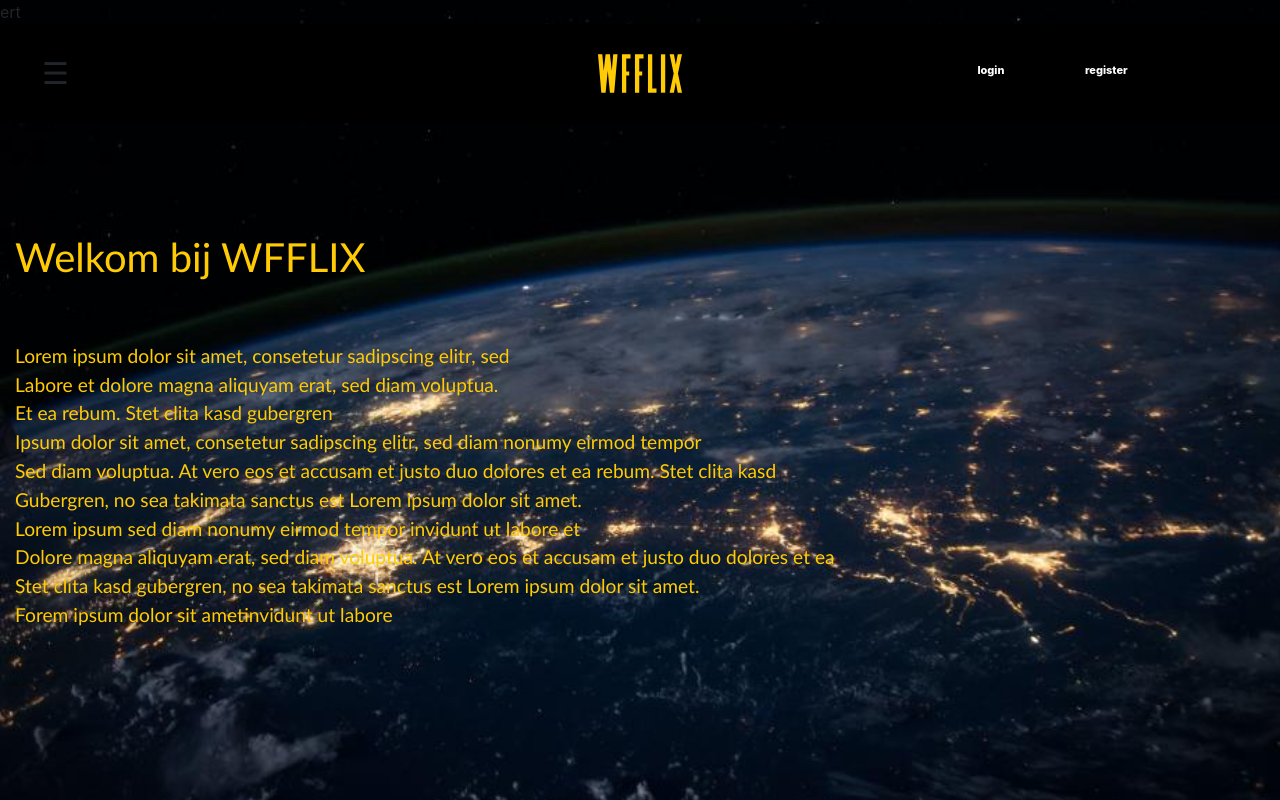
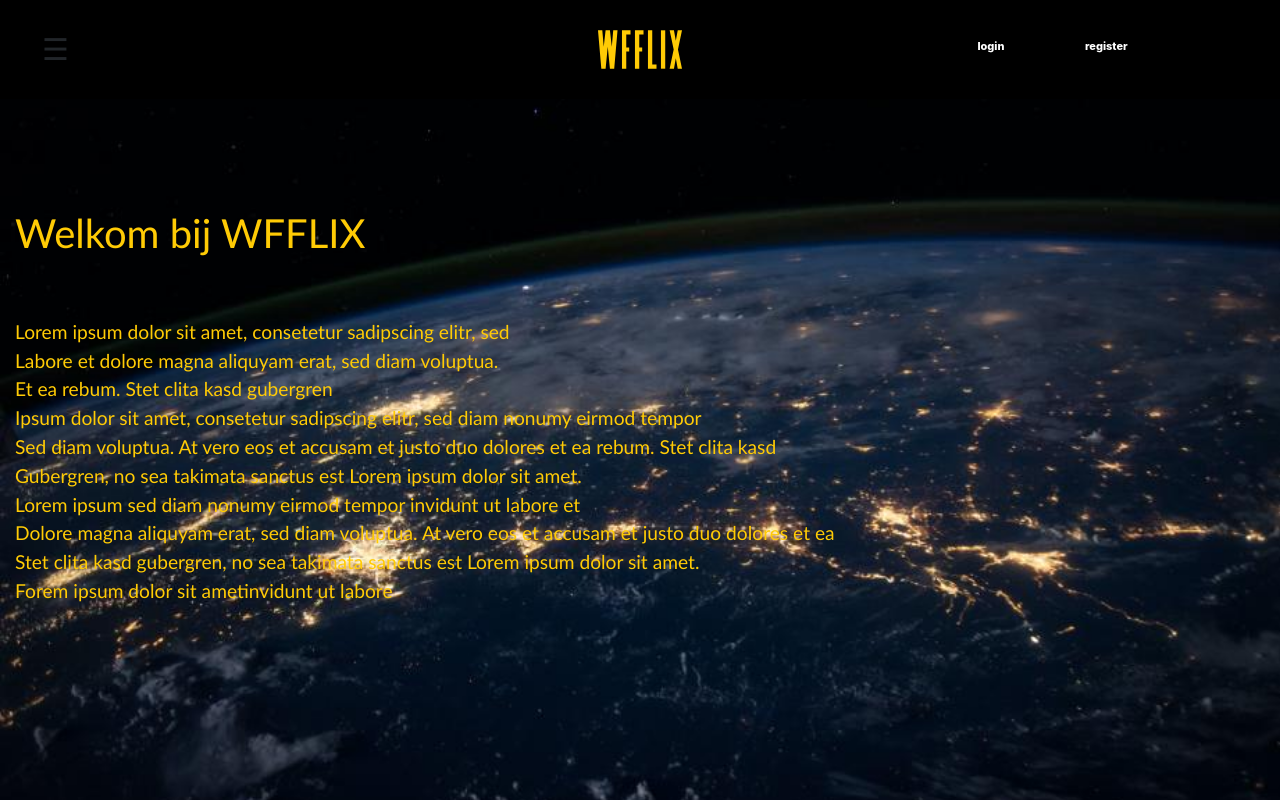
Before and after one commit to Mkirez/Wfflix, a PHP site: page / in a window 1280 px wide. Run offline with PHP 8.4, Linux system fonts and the light colour scheme.

Commit message:
Nav bugfix.

```diff
--- a/Website/views/includes/nav.view.php
+++ b/Website/views/includes/nav.view.php
@@ -1,4 +1,4 @@
-ert<div class="nav-wrapper">
+<div class="nav-wrapper">
     <div class="container-fluid">
         <div class="row">
             <div class="col-md-12 col-xs-12 col-md-12 col-sm-12 col-lg-12">
```
